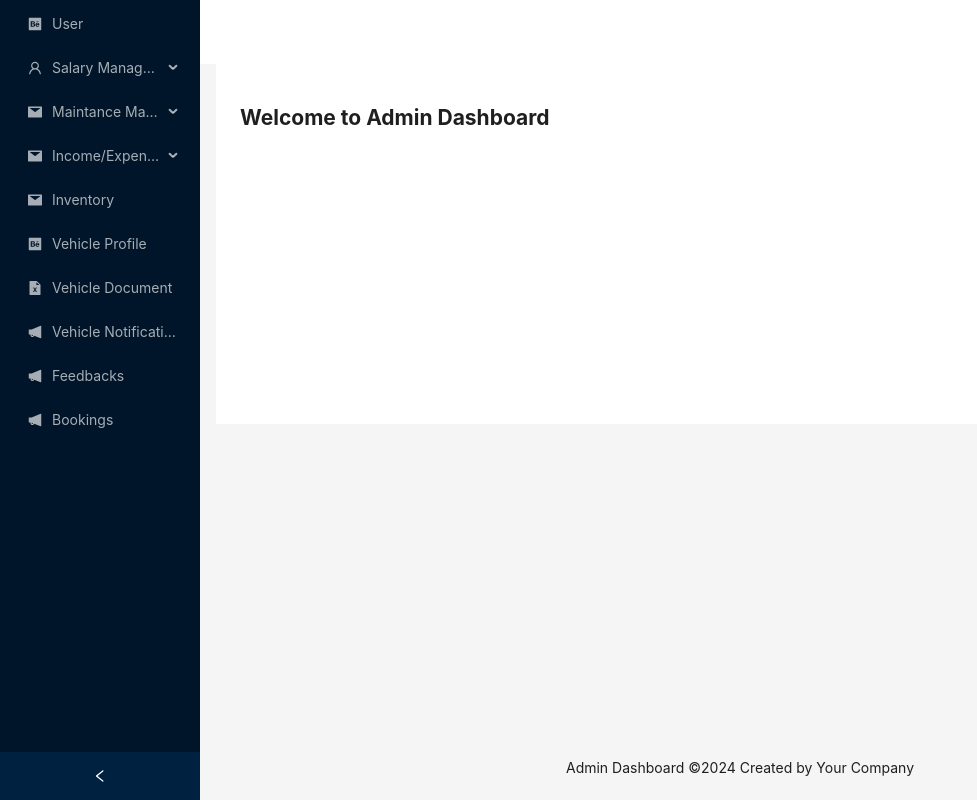
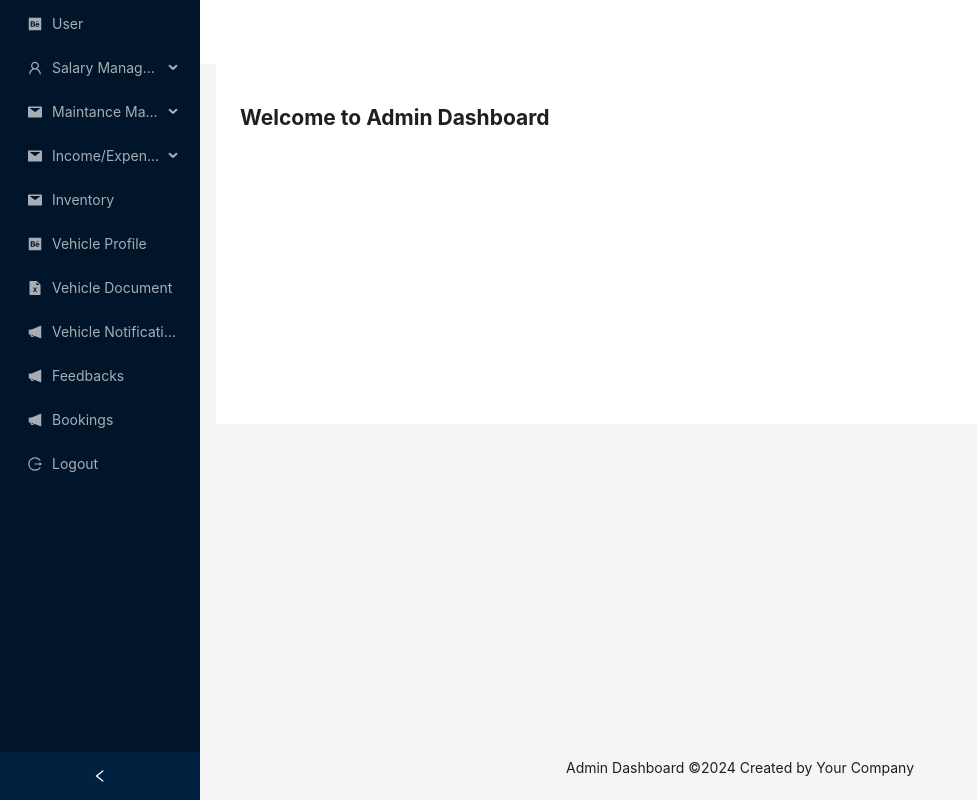
Before and after one commit to gimhantharuke456/viduni, a React (Create React App) app in the folder frontend/: page /admin in a window 1280 px wide. Shown: the whole page, without its empty margins (0-977 px from the left). Built offline with nearby package versions, Linux system fonts and the light colour scheme; no server answers; sample sign-in values are in the browser's storage.

Commit message:
ADMIN lgout method added

```diff
--- a/frontend/src/modules/Admin/AdminDashboard.jsx
+++ b/frontend/src/modules/Admin/AdminDashboard.jsx
@@ -13,6 +13,7 @@ import {
   BehanceSquareFilled,
   NotificationFilled,
   FileExcelFilled,
+  LogoutOutlined,
 } from "@ant-design/icons";
 import { Route, Routes, Link, Outlet, useNavigate } from "react-router-dom";
 import AddUser from "../UserManagement/AddUser";
@@ -41,6 +42,19 @@ function getItem(label, key, icon, children) {
     label,
   };
 }
+
+const AdminDashboard = () => {
+  const navigate = useNavigate();
+  const [collapsed, setCollapsed] = useState(false);
+  const {
+    token: { colorBgContainer },
+  } = theme.useToken();
+  const admin = localStorage.getItem("admin");
+  useEffect(() => {
+    if (!admin) {
+      navigate("/admin-login");
+    }
+  }, [admin]);
 
   const items = [
     getItem(
@@ -124,20 +138,19 @@ const items = [
       "admin-bookings",
       <NotificationFilled />
     ),
+    getItem(
+      <p
+        onClick={() => {
+          localStorage.clear();
+          navigate("/admin-login");
+        }}
+      >
+        Logout
+      </p>,
+      "logout",
+      <LogoutOutlined />
+    ),
   ];
-
-const AdminDashboard = () => {
-  const navigate = useNavigate();
-  const [collapsed, setCollapsed] = useState(false);
-  const {
-    token: { colorBgContainer },
-  } = theme.useToken();
-  const admin = localStorage.getItem("admin");
-  useEffect(() => {
-    if (!admin) {
-      navigate("/admin-login");
-    }
-  }, [admin]);
 
   return (
     <Layout style={{ minHeight: "100vh", maxWidth: "100vw" }}>
```
Lines whose indentation alone changed are shown as unchanged.
